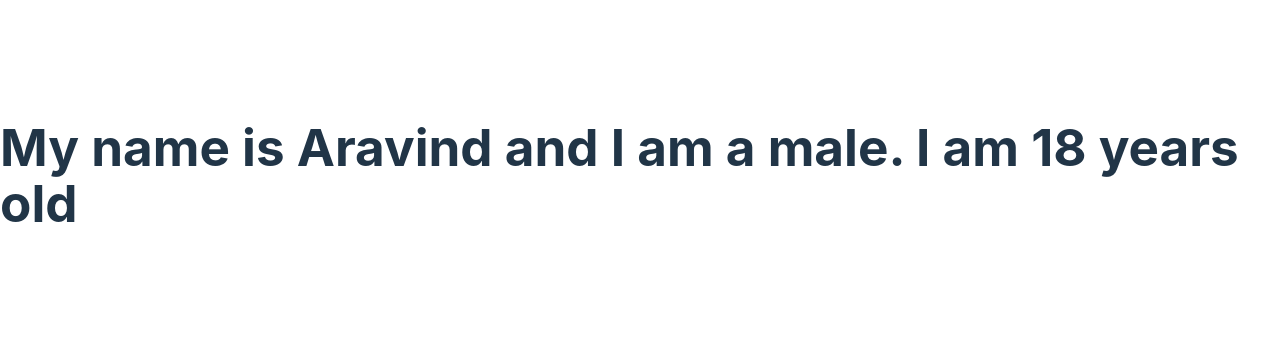
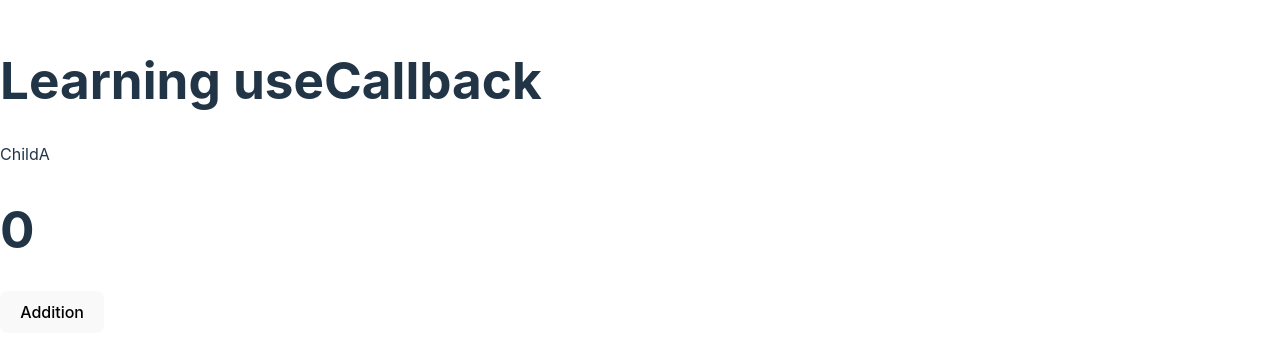
Before and after one commit to Om-Prakash-Chaurasia/bangalore, a React (Vite) app in the folder b-branch/: page / in a window 1280 px wide. Shown: the part 225-582 px from the top of the page. Built offline with nearby package versions, Linux system fonts and the light colour scheme.

Commit message:
Covered useMemo, React.memo, and useCallback.

```diff
--- a/b-branch/src/App.jsx
+++ b/b-branch/src/App.jsx
@@ -1,31 +1,92 @@
-import React, { createContext } from "react";
+// import React, { createContext } from "react";
+// import ChildA from "./components/ChildA";
+
+// // create --> createContext();
+// // provider --> contextProvider();
+// // consumer --> contextConsumer();
+
+// const data = createContext();
+// const data1 = createContext();
+// const data2 = createContext();
+
+// export default function App() {
+//   const name = "Aravind";
+//   const age = 18;
+//   const gender = "male";
+
+//   return (
+//     <div>
+//       <data.Provider value={name}>
+//         <data1.Provider value={age}>
+//           <data2.Provider value={gender}>
+//             <ChildA />
+//           </data2.Provider>
+//         </data1.Provider>
+//       </data.Provider>
+//     </div>
+//   );
+// }
+
+// // export default App;
+// export { data, data1, data2 };
+
+// useMemo Hook :-
+// import React, { useMemo, useState } from "react";
+
+// function App() {
+//   const [add, setAdd] = useState(0);
+//   const [minus, setMinus] = useState(100);
+//   const [divide, setDivide] = useState(200);
+
+//   const multiplication = useMemo(function multiply() {
+//     console.log("*******************");
+//   }, []);
+
+//   function division() {
+//     console.log("++++++++++++++++++++");
+//   }
+
+//   return (
+//     <div>
+//       <h1>Learning useMemo Hook</h1>
+//       {multiplication}
+//       <br />
+//       {division()}
+//       <br />
+//       <button onClick={() => setAdd(add + 1)}>Add</button>
+//       <span>{add}</span>
+//       <br />
+//       <button onClick={() => setMinus(minus - 1)}>Minus</button>
+//       <span>{minus}</span>
+//       <br />
+//       <button onClick={() => setDivide(divide / 2)}>Divide</button>
+//       <span>{divide}</span>
+//     </div>
+//   );
+// }
+
+// export default App;
+
+// useCallback Hook :-
+
+import React, { useState, useCallback } from "react";
 import ChildA from "./components/ChildA";
 
-// create --> createContext();
-// provider --> contextProvider();
-// consumer --> contextConsumer();
+function App() {
+  const [add, setAdd] = useState(0);
 
-const data = createContext();
-const data1 = createContext();
-const data2 = createContext();
-
-export default function App() {
-  const name = "Aravind";
-  const age = 18;
-  const gender = "male";
+  const Learning = useCallback(() => {
+    // some opearations
+  }, []);
 
   return (
     <div>
-      <data.Provider value={name}>
-        <data1.Provider value={age}>
-          <data2.Provider value={gender}>
-            <ChildA />
-          </data2.Provider>
-        </data1.Provider>
-      </data.Provider>
+      <h1>Learning useCallback</h1>
+      <ChildA Learning={Learning} />
+      <h1>{add}</h1>
+      <button onClick={() => setAdd(add + 1)}>Addition</button>
     </div>
   );
 }
 
-// export default App;
-export { data, data1, data2 };
+export default App;
--- a/b-branch/src/components/ChildA.jsx
+++ b/b-branch/src/components/ChildA.jsx
@@ -1,12 +1,23 @@
+// import React from "react";
+// import ChildB from "./ChildB";
+
+// function ChildA() {
+//   return (
+//     <div>
+//       <ChildB />
+//     </div>
+//   );
+// }
+
+// export default ChildA;
+
+import { memo } from "react";
 import React from "react";
-import ChildB from "./ChildB";
 
-function ChildA() {
-  return (
-    <div>
-      <ChildB />
-    </div>
-  );
+function ChildA({ Learning }) {
+  console.log("ChildA component");
+
+  return <div>ChildA</div>;
 }
 
-export default ChildA;
+export default memo(ChildA);
```
